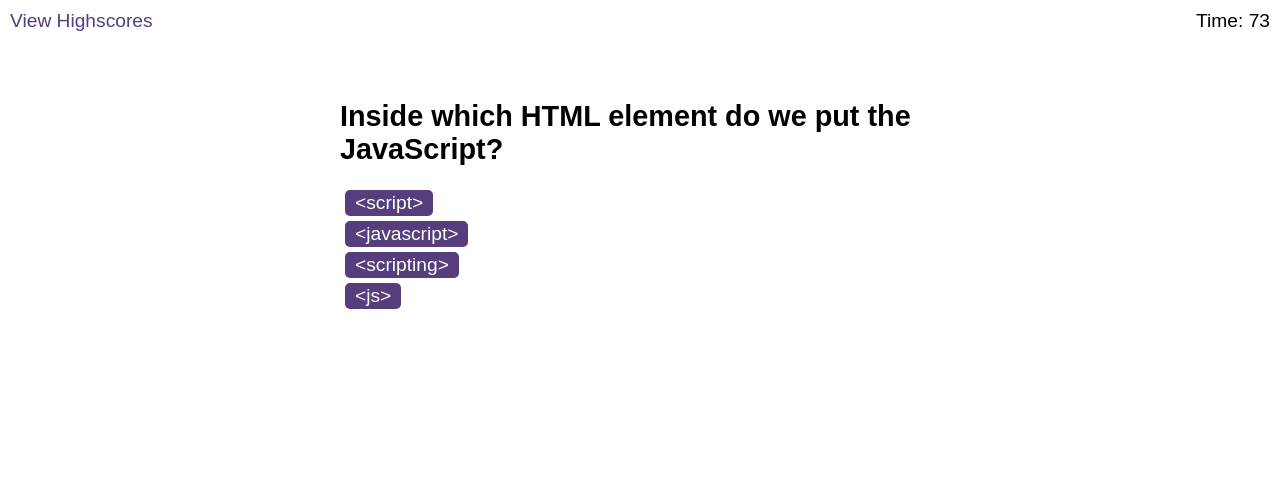
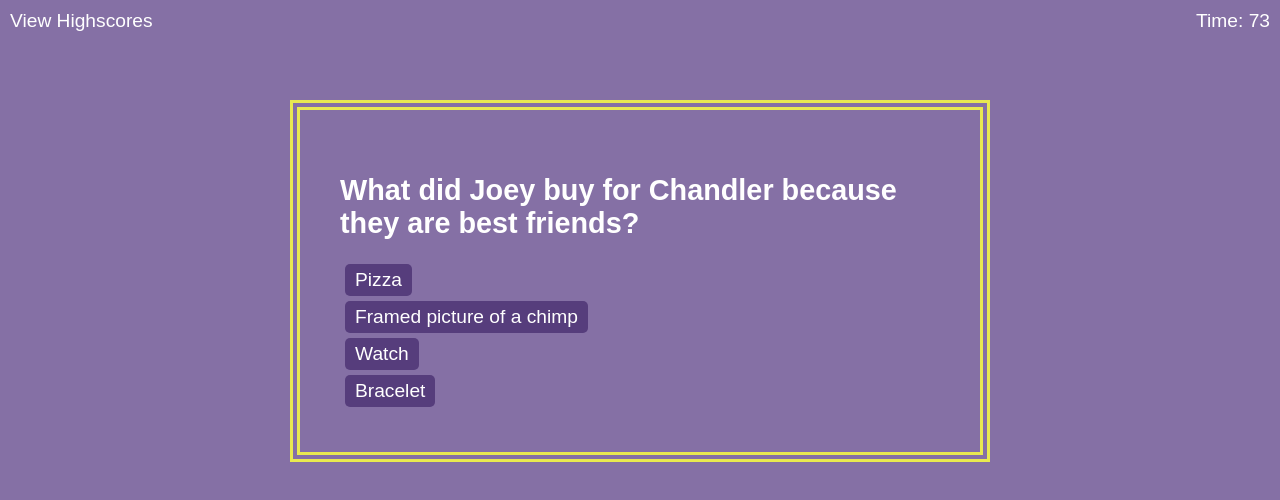
Before and after one commit to paulinasiwko/Code-Quiz, a plain HTML site: page index.html in a window 1280 px wide. Both pictures are taken after a click on the button "Start Quiz". Drawn offline with Linux system fonts and the light colour scheme.

Commit message:
changed theme of the quiz

```diff
--- a/assets/css/styles.css
+++ b/assets/css/styles.css
@@ -1,16 +1,24 @@
 body {
   font-family: Arial;
   font-size: 120%;
+  background-color: #8570a5;
+  color: white;
+}
+
+:root {
+  --yellow: rgb(233, 233, 80);
+  --hover-yellow: #D4AF37;
+  --dark-purple: #563d7c;
 }
 
 a {
-  color: #563d7c;
+  color: white;
   text-decoration: none;
   transition: color 0.1s;
 }
 
 a:hover {
-  color: #8570a5;
+  color: var(--hover-yellow);
 }
 
 button {
@@ -18,16 +26,16 @@ button {
   margin: 5px;
   cursor: pointer;
   font-size: 100%;
-  background-color: #563d7c;
+  background-color: var(--dark-purple);
   border-radius: 5px;
-  padding: 2px 10px;
+  padding: 5px 10px;
   color: white;
   border: 0;
   transition: background-color 0.1s;
 }
 
 button:hover {
-  background-color: #8570a5;
+  background-color: var(--hover-yellow);
 }
 
 .choices button {
@@ -50,12 +58,14 @@ li {
 }
 
 li:nth-child(odd) {
-  background-color: #f3edfc;
+  background-color: var(--dark-purple);
 }
 
 .wrapper {
   margin: 100px auto 0 auto;
   max-width: 600px;
+  padding: 40px;
+  border: 10px double var(--yellow);
 }
 
 .hide {
@@ -77,7 +87,7 @@ li:nth-child(odd) {
   font-size: 120%;
   margin-top: 20px;
   padding-top: 10px;
-  color: gray;
+  color: white;
   border-top: 2px solid #ccc;
 }
 
--- a/assets/js/questions.js
+++ b/assets/js/questions.js
@@ -18,85 +18,157 @@ let userInput = {
 
 let question = [
     {
-        q: 'Inside which HTML element do we put the JavaScript?',
+        q: 'What did Joey buy for Chandler because they are best friends?',
         a: {
-            1: '<script>',
-            2: '<javascript>',
-            3: '<scripting>',
-            4: '<js>'
+            1: 'Pizza',
+            2: 'Framed picture of a chimp',
+            3: 'Watch',
+            4: 'Bracelet'
+        },
+        correctAnswer: 4
+    },
+    {
+        q: `What are Monica and Ross' parents called?`,
+        a: {
+            1: 'Jack and Judy',
+            2: 'Jack and Jill',
+            3: 'Peter and Margaret',
+            4: 'Gerry and Mary'
         },
         correctAnswer: 1
     },
     {
-        q: 'How do you write "Hello World" in an alert box?',
+        q: 'Which character says the last ever line in the series?',
         a: {
-            1: 'alertBox("Hello Word");',
-            2: 'msgBox("Hello Word");',
-            3: 'msg("Hello Word");',
-            4: 'alert("Hello Word");'
+            1: 'Gunther',
+            2: 'Phoebe',
+            3: 'Chandler',
+            4: 'Rachel'
+        },
+        correctAnswer: 3
+    },
+    {
+        q: 'What is the name of Joey’s acting agent?',
+        a: {
+            1: 'Andrea',
+            2: 'Estelle',
+            3: 'Martha',
+            4: 'Carole'
+        },
+        correctAnswer: 2
+    },
+    {
+        q: 'What did Ross dress up as to teach Ben about Christmas and Hanukkah?',
+        a: {
+            1: 'The Holiday Aardvark',
+            2: 'The Holiday Armadillo',
+            3: 'The Holiday Turtle',
+            4: 'The Holiday Tortoise'
+        },
+        correctAnswer: 2
+    },
+    {
+        q: 'Which job did Rachel’s fiancé Barry Farber do?',
+        a: {
+            1: 'Lawyer',
+            2: 'Plumber',
+            3: 'Orthodontist',
+            4: 'Journalist'
+        },
+        correctAnswer: 3
+    },
+    {
+        q: 'Ross is allergic to which kind of fruit?',
+        a: {
+            1: 'Lemon',
+            2: 'Apple',
+            3: 'Kiwi',
+            4: 'Orange'
+        },
+        correctAnswer: 3
+    },
+    {
+        q: 'Phoebe has a twin sister. What is her name?',
+        a: {
+            1: 'Scarlett',
+            2: 'Ursula',
+            3: 'Sharon',
+            4: 'Rita'
+        },
+        correctAnswer: 2
+    },
+    {
+        q: 'In which city is Friends set?',
+        a: {
+            1: 'New York City',
+            2: 'Los Angeles',
+            3: 'Miami',
+            4: 'Seattle'
+        },
+        correctAnswer: 1
+    },
+    {
+        q: 'What is the name of the coffee shop used by the characters?',
+        a: {
+            1: `St James' Perk`,
+            2: 'Central Perk',
+            3: 'Daily Grind',
+            4: 'Coffee Here'
+        },
+        correctAnswer: 2
+    },
+    {
+        q: 'What instrument does Phoebe Buffay play?',
+        a: {
+            1: `Drums`,
+            2: 'Flute',
+            3: 'Cello',
+            4: 'Guitar'
         },
         correctAnswer: 4
     },
     {
-        q: 'How to write an IF statement in JavaScript?',
+        q: `What is the name of Phoebe's alter-ego?`,
         a: {
-            1: 'if (i == 5)',
-            2: 'if i = 5 then',
-            3: 'if i == 5 then',
-            4: 'if i = 5'
+            1: `Phoebe Neeby`,
+            2: 'Monica Bing',
+            3: 'Regina Falange',
+            4: 'Elaine Benes'
         },
-        correctAnswer: 1
+        correctAnswer: 3
     },
     {
-        q: 'How to write an IF statement for executing some code if "i" is NOT equal to 5?',
+        q: `What kind of uniform does Joey wear to Monica and Chandler's wedding?`,
         a: {
-            1: 'if i <> 5',
-            2: 'if i =! 5 then',
-            3: 'if (i <> 5)',
-            4: 'if (i != 5)'
-        },
-        correctAnswer: 4
-    },
-    {
-        q: 'How does a FOR loop start?',
-        a: {
-            1: 'for (i <= 5; i++)',
-            2: 'for (let i = 0; i <=5; i++)',
-            3: 'for i = 1 to 5',
-            4: 'for (i = 0l i <=5)'
+            1: `Chef`,
+            2: 'Soldier',
+            3: 'Fire fighter',
+            4: 'Baseball player'
         },
         correctAnswer: 2
     },
     {
-        q: 'What is the correct way to write a JavaScript array?',
+        q: `What is Janice most likely to say?`,
         a: {
-            1: 'var colors = 1 = ("red"), 2 = ("green"), 3 = ("blue")',
-            2: 'var colors = "red", "green", "blue"',
-            3: 'var colors = (1:"red", 2:"green", 3:"blue")',
-            4: 'var colors = ["red", "green", "blue"]'
-        },
-        correctAnswer: 4
-    },
-    {
-        q: 'Which event occurs when the user clicks on an HTML element?',
-        a: {
-            1: 'onmouseover',
-            2: 'onchange',
-            3: 'onclick',
-            4: 'onmouseclick'
+            1: `Talk to the hand!`,
+            2: 'Get me a coffee!',
+            3: 'Oh... my... God!',
+            4: 'No way!'
         },
         correctAnswer: 3
     },
     {
-        q: 'Which operator is used to assign a value to a variable?',
+        q: `What is Chandler's middle name?`,
         a: {
-            1: '*',
-            2: '-',
-            3: '=',
-            4: 'x'
+            1: `Muriel`,
+            2: 'Jason',
+            3: 'Kim',
+            4: 'Zachary'
         },
-        correctAnswer: 3
+        correctAnswer: 1
     }
+
+
 
 ]
 
@@ -116,7 +188,8 @@ startButton.addEventListener('click', function(e) {
             questions.setAttribute('class', 'hide');
             endScreen.removeAttribute('class', 'hide');
             finalScore.textContent = userInput.userScore;
-            time.textContent = "Time's up!";
+            time.textContent = "Time's up! ⌛";
+            feedback.textContent = '';
         }
     }, 1000);
 
@@ -137,7 +210,7 @@ startButton.addEventListener('click', function(e) {
 
                 if (+singleChoice.id === question[activeQuestionIndex].correctAnswer) {
                     feedback.setAttribute('class', 'feedback');
-                    feedback.textContent = 'Correct!';
+                    feedback.textContent = 'Correct! 🎉';
                     userInput.userScore++;
                     activeQuestionIndex++;
                     if (activeQuestionIndex < question.length) {
@@ -150,7 +223,7 @@ startButton.addEventListener('click', function(e) {
                     }
                 } else {
                     feedback.setAttribute('class', 'feedback');
-                    feedback.textContent = 'Wrong!';
+                    feedback.textContent = 'Wrong! 😿';
                     activeQuestionIndex++;
                     count -= 10;
                     time.textContent = count;
--- a/index.html
+++ b/index.html
@@ -16,9 +16,9 @@
 
     <div class="wrapper">
       <div id="start-screen" class="start">
-        <h1>Coding Quiz Challenge</h1>
+        <h1>Friends Quiz Challenge</h1>
         <p>
-          Try to answer the following javascript-related questions within the time
+          Try to answer the following Friends related questions within the time
           limit. Keep in mind that incorrect answers will penalize your
           score/time by ten seconds!
         </p>
```
Also changed, not shown: README.md, assets/img/screenshot-deployed.PNG.
